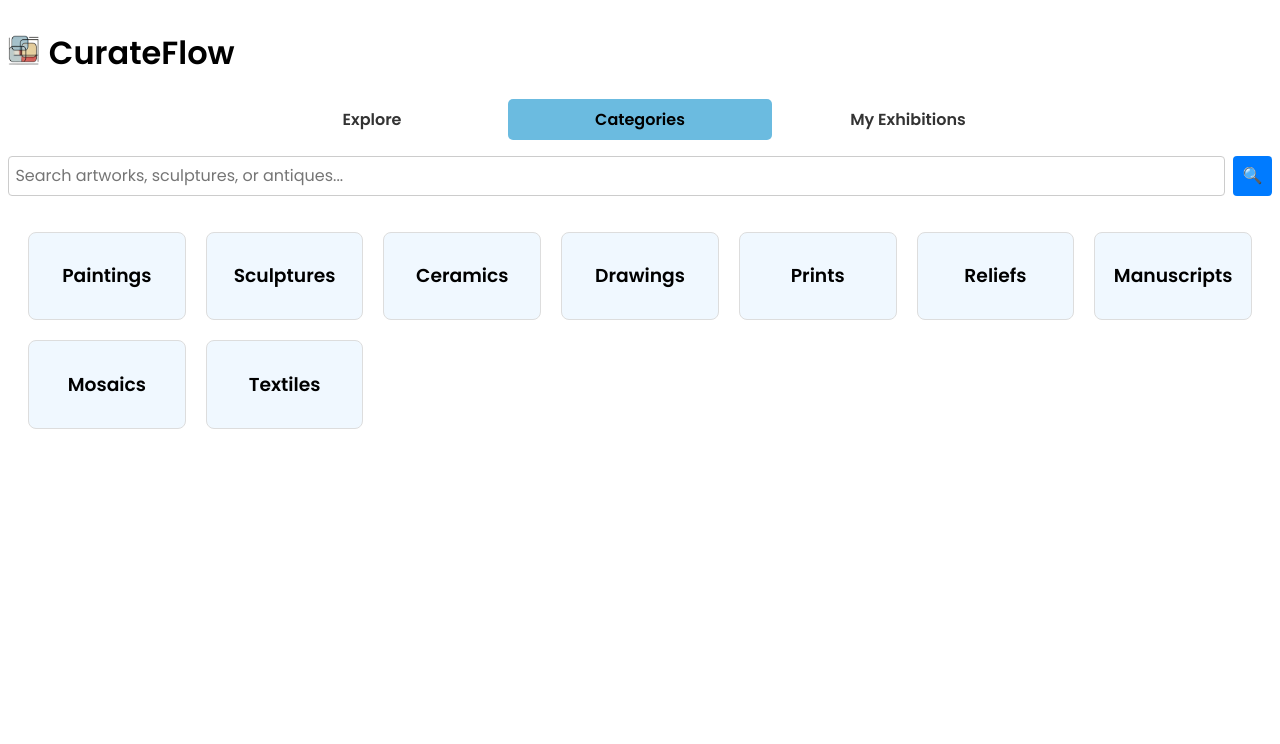
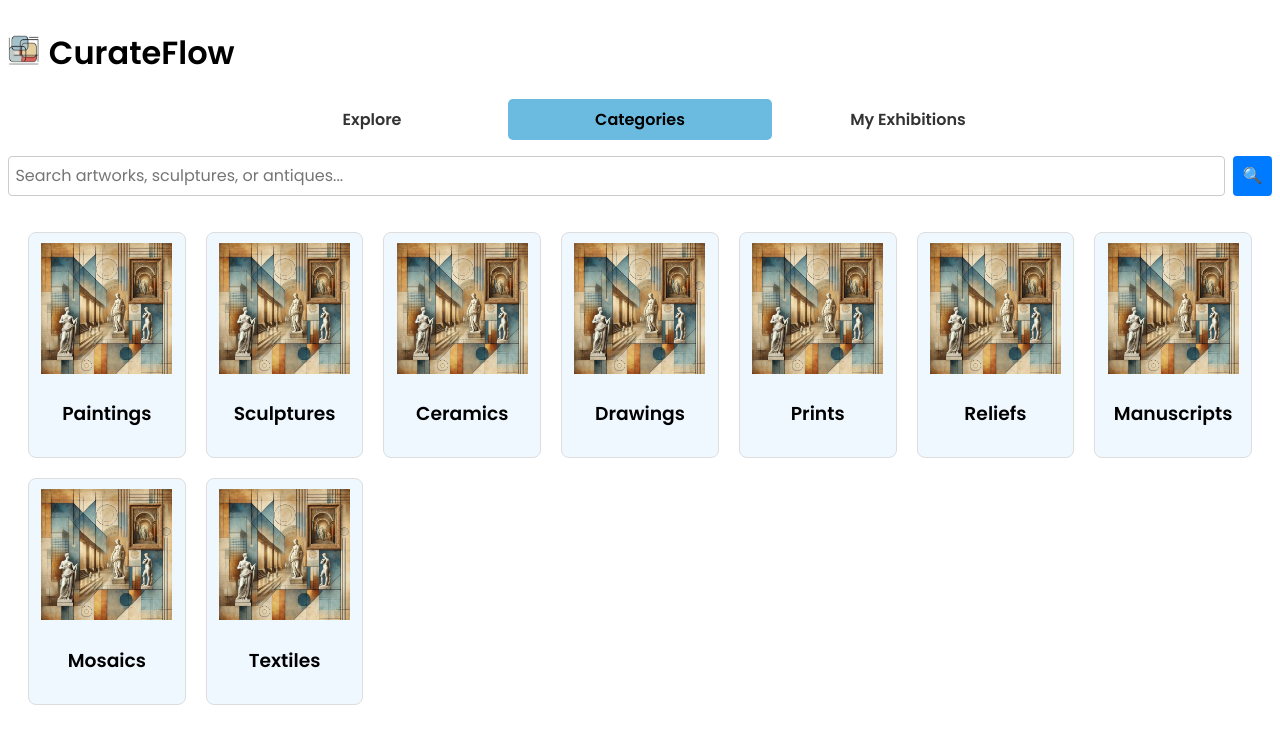
Before and after one commit to Jared-Ha/art-exhibition-curation, a React (Vite) app: page /categories in a window 1280 px wide. Shown: the top 744 px of the page. Built offline with nearby package versions, Linux system fonts and the light colour scheme.

Commit message:
add more styling and add placeholder to category list

```diff
--- a/src/components/CategoryList.jsx
+++ b/src/components/CategoryList.jsx
@@ -2,6 +2,7 @@ import React from "react";
 import { useSearch } from "../context/SearchContext";
 import { objectTypes } from "./ObjectList";
 import { useNavigate } from "react-router-dom";
+import placeholderImage from "../assets/placeholder-image.jpg";
 
 function CategoryList() {
   const { performSearch } = useSearch();
@@ -22,6 +23,11 @@ function CategoryList() {
             className="category-card"
             onClick={() => handleCategoryClick(cat.value)}
           >
+            <img
+              src={placeholderImage}
+              alt={`${cat.label} icon`}
+              className="category-icon"
+            />
             <h3>{cat.label}</h3>
           </div>
         ))}
--- a/src/index.css
+++ b/src/index.css
@@ -79,6 +79,14 @@
   max-width: 30rem;
 }
 
+.object-card h3 {
+  transition: color 0.2s ease-in-out;
+}
+
+.object-card h3:hover {
+  color: #6bbbe0;
+}
+
 .objectcard-button-container button,
 .add-to-exhibtion {
   margin: 0rem 0.5rem;
@@ -94,6 +102,12 @@
 .add-to-exhibtion {
   margin: 0;
   margin-top: 0.5rem;
+}
+
+.objectcard-button-container button:hover,
+.add-to-exhibtion:hover {
+  background: #4ba8d3;
+  color: #e4e4e4;
 }
 
 .added-confirmation-message,
@@ -136,9 +150,7 @@
 
 .no-image {
   position: relative;
-  width: 30%;
-  height: 30%;
-  margin: 0 auto;
+  /* margin: 0 auto; */
   cursor: pointer;
 }
 
@@ -178,6 +190,10 @@
   text-align: center;
   background: #b3babd;
   color: #ffffff;
+  transition: background 0.2s ease-in-out;
+}
+.back-button:hover {
+  background: #8e9192;
 }
 
 /**/
@@ -417,6 +433,10 @@
 .category-card:hover {
   transform: scale(1.1);
 }
+.category-icon {
+  width: 131px;
+  max-width: 100%;
+}
 
 /* Container for all controls */
 .controls-container {
```
